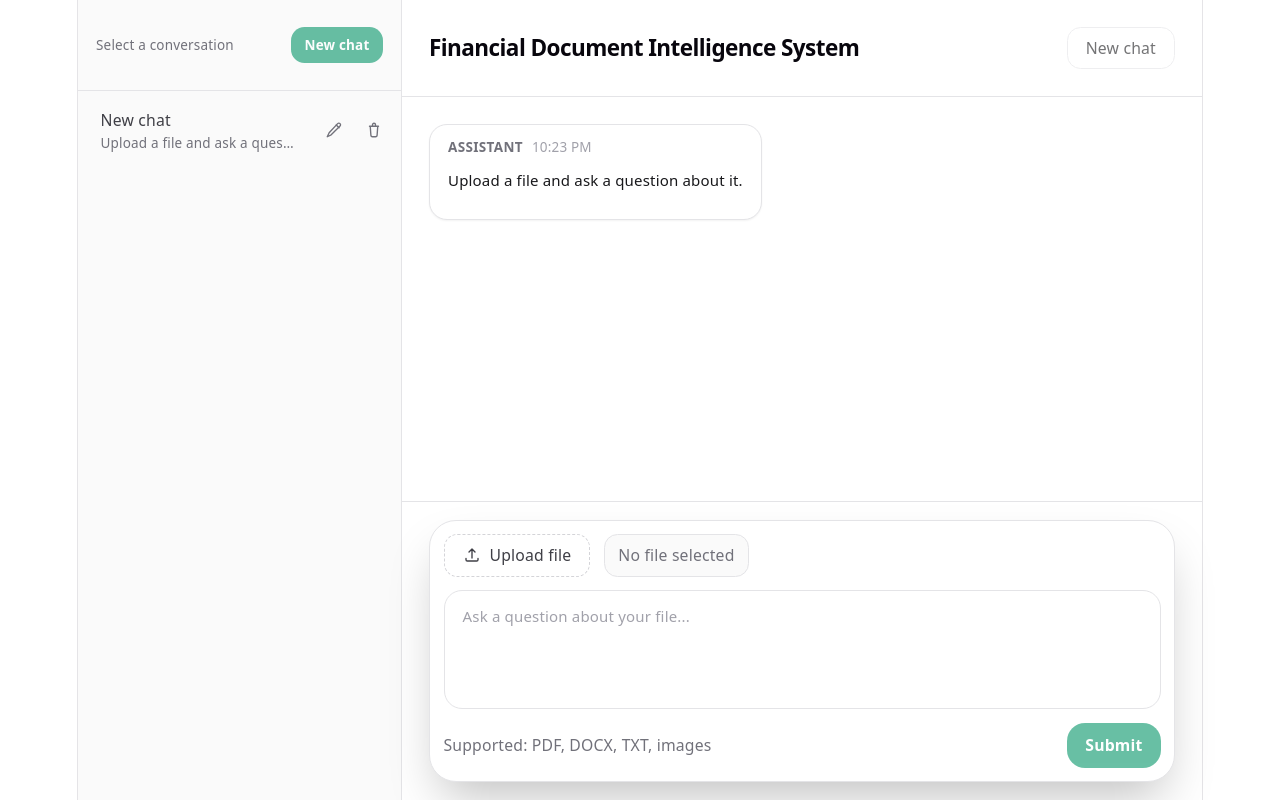
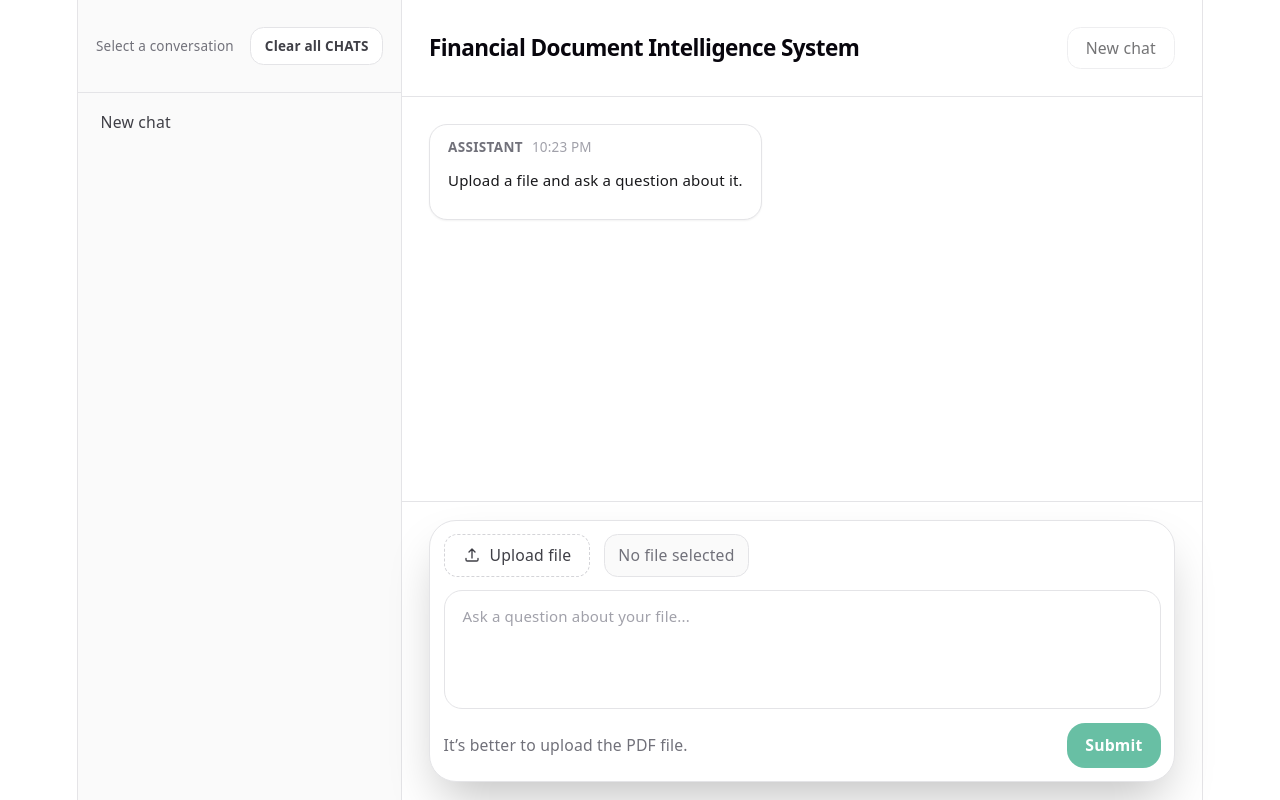
Before and after one commit to SaeedLotfi/financial-document-intelligence-ui, a React (Vite) app: page / in a window 1280 px wide. Built offline with nearby package versions, Linux system fonts and the light colour scheme.

Commit message:
feat: resolve multiple file uploads

```diff
--- a/src/App.tsx
+++ b/src/App.tsx
@@ -284,6 +284,12 @@ export default function App() {
     setChatTitle(chatId, title.trim())
   }
 
+  function handleClearAllChats() {
+    const newChat = createChat()
+    setChats([newChat])
+    setActiveChatId(newChat.id)
+  }
+
   return (
     <div dir="ltr" className="min-h-screen bg-white text-zinc-900">
       <div className="mx-auto flex h-screen max-w-6xl">
@@ -294,6 +300,7 @@ export default function App() {
           onDeleteChat={handleDeleteChat}
           onRenameChat={handleRenameChat}
           onNewChat={handleNewChat}
+          onClearAllChats={handleClearAllChats}
           disableNewChat={!canCreateNewChat}
         />
 
@@ -314,6 +321,7 @@ export default function App() {
           </main>
 
           <ChatComposer
+            key={resolvedActiveChatId}
             onSubmit={handleSubmit}
             requireFile={!activeChat?.documentUploaded}
             showUpload={!activeChat?.documentUploaded}
--- a/src/components/ChatComposer.tsx
+++ b/src/components/ChatComposer.tsx
@@ -97,7 +97,7 @@ export default function ChatComposer({
             />
 
             <div className="flex items-center justify-between gap-3">
-              <p className="text-xs text-zinc-500 sm:text-sm">Supported: PDF, DOCX, TXT, images</p>
+              <p className="text-xs text-zinc-500 sm:text-sm">It’s better to upload the PDF file.</p>
 
               <button
                 className="inline-flex items-center gap-2 rounded-2xl bg-emerald-600 px-4 py-2.5 text-sm font-semibold text-white transition hover:bg-emerald-500 disabled:cursor-not-allowed disabled:opacity-60"
--- a/src/components/ChatSidebar.tsx
+++ b/src/components/ChatSidebar.tsx
@@ -8,6 +8,7 @@ type Props = {
   onDeleteChat: (chatId: string) => void
   onRenameChat: (chatId: string, title: string) => void
   onNewChat: () => void
+  onClearAllChats: () => void
   disableNewChat?: boolean
 }
 
@@ -17,11 +18,11 @@ export default function ChatSidebar({
   onSelectChat,
   onDeleteChat,
   onRenameChat,
-  onNewChat,
-  disableNewChat = false,
+  onClearAllChats,
 }: Props) {
   const [editingChatId, setEditingChatId] = useState<string | null>(null)
   const [editingTitle, setEditingTitle] = useState<string>('')
+  const [editingOriginalTitle, setEditingOriginalTitle] = useState<string>('')
 
   return (
     <aside className="hidden w-72 flex-col border-r border-zinc-200 bg-zinc-50 sm:flex">
@@ -30,14 +31,17 @@ export default function ChatSidebar({
           <div className="truncate text-xs text-zinc-500">Select a conversation</div>
         </div>
 
+        <div className="flex items-center gap-2">
           <button
-          onClick={onNewChat}
-          className="rounded-xl bg-emerald-600 px-3 py-2 text-xs font-semibold text-white transition hover:bg-emerald-500 disabled:cursor-not-allowed disabled:opacity-60"
+            onClick={onClearAllChats}
+            className="rounded-xl border border-zinc-200 bg-white px-3 py-2 text-xs font-semibold text-zinc-700 transition hover:bg-zinc-50 disabled:cursor-not-allowed disabled:opacity-60"
             type="button"
-          disabled={disableNewChat}
+            disabled={chats.length === 0}
+            title="Remove all chats"
           >
-          New chat
+            Clear all CHATS
           </button>
+        </div>
       </div>
 
       <nav className="flex-1 overflow-y-auto p-2">
@@ -52,69 +56,15 @@ export default function ChatSidebar({
               const isEditing = chat.id === editingChatId
 
               return (
-                <div key={chat.id} className="flex items-stretch gap-1">
-                  {isEditing ? (
-                    <div
-                      className={`min-w-0 flex-1 rounded-xl bg-white px-3 py-2 text-left text-sm shadow-sm ring-1 ring-zinc-200`}
-                    >
-                      <form
-                        onSubmit={(e) => {
-                          e.preventDefault()
-                          onRenameChat(chat.id, editingTitle)
-                          setEditingChatId(null)
-                        }}
-                        className="flex items-center gap-2"
-                      >
-                        <input
-                          value={editingTitle}
-                          onChange={(e) => setEditingTitle(e.target.value)}
-                          autoFocus
-                          className="min-w-0 flex-1 rounded-lg border border-zinc-200 bg-white px-2 py-1 text-sm text-zinc-900 outline-none focus:border-zinc-300"
-                        />
-
-                        <button
-                          type="submit"
-                          className="rounded-lg px-2 py-1 text-zinc-500 transition hover:bg-zinc-50 hover:text-zinc-700"
-                          aria-label="Save title"
-                          title="Save"
-                        >
-                          <svg
-                            xmlns="http://www.w3.org/2000/svg"
-                            viewBox="0 0 24 24"
-                            fill="none"
-                            stroke="currentColor"
-                            strokeWidth="1.8"
-                            className="h-4 w-4"
-                            aria-hidden="true"
-                          >
-                            <path strokeLinecap="round" strokeLinejoin="round" d="M5 13l4 4L19 7" />
-                          </svg>
-                        </button>
-
-                        <button
-                          type="button"
-                          onClick={() => setEditingChatId(null)}
-                          className="rounded-lg px-2 py-1 text-zinc-500 transition hover:bg-zinc-50 hover:text-zinc-700"
-                          aria-label="Cancel editing"
-                          title="Cancel"
-                        >
-                          <svg
-                            xmlns="http://www.w3.org/2000/svg"
-                            viewBox="0 0 24 24"
-                            fill="none"
-                            stroke="currentColor"
-                            strokeWidth="1.8"
-                            className="h-4 w-4"
-                            aria-hidden="true"
-                          >
-                            <path strokeLinecap="round" strokeLinejoin="round" d="M6 18 18 6M6 6l12 12" />
-                          </svg>
-                        </button>
-                      </form>
-                    </div>
-                  ) : (
+                <div key={chat.id} className="group flex items-stretch gap-1">
                   <button
                     onClick={() => onSelectChat(chat.id)}
+                    onDoubleClick={() => {
+                      setEditingChatId(chat.id)
+                      const current = chat.title || ''
+                      setEditingTitle(current)
+                      setEditingOriginalTitle(current)
+                    }}
                     className={`min-w-0 flex-1 rounded-xl px-3 py-2 text-left text-sm transition ${
                       isActive
                         ? 'bg-white text-zinc-900 shadow-sm ring-1 ring-zinc-200'
@@ -122,47 +72,46 @@ export default function ChatSidebar({
                     }`}
                     type="button"
                   >
+                    {isEditing ? (
+                      <input
+                        value={editingTitle}
+                        onChange={(e) => {
+                          const next = e.target.value
+                          setEditingTitle(next)
+                          onRenameChat(chat.id, next)
+                        }}
+                        onBlur={() => setEditingChatId(null)}
+                        onKeyDown={(e) => {
+                          if (e.key === 'Enter') {
+                            e.preventDefault()
+                            ;(e.currentTarget as HTMLInputElement).blur()
+                          }
+                          if (e.key === 'Escape') {
+                            e.preventDefault()
+                            onRenameChat(chat.id, editingOriginalTitle)
+                            setEditingTitle(editingOriginalTitle)
+                            setEditingChatId(null)
+                          }
+                        }}
+                        autoFocus
+                        className="w-full bg-transparent px-0 py-0 text-sm font-medium text-zinc-900 outline-none"
+                        aria-label="Chat title"
+                      />
+                    ) : (
                       <div className="truncate font-medium">{chat.title || 'New chat'}</div>
-                      <div className="mt-0.5 truncate text-xs text-zinc-500">
-                        {chat.messages.at(-1)?.content ?? 'No messages'}
-                      </div>
-                    </button>
                     )}
-
-                  <button
-                    onClick={() => {
-                      setEditingChatId(chat.id)
-                      setEditingTitle(chat.title || '')
-                    }}
-                    className={`flex shrink-0 items-center justify-center rounded-xl px-2 text-zinc-500 transition hover:bg-white/70 hover:text-zinc-700 ${
-                      isActive ? 'bg-white ring-1 ring-zinc-200' : ''
-                    }`}
-                    type="button"
-                    aria-label="Edit chat title"
-                    title="Edit chat title"
-                    disabled={isEditing}
-                  >
-                    <svg
-                      xmlns="http://www.w3.org/2000/svg"
-                      viewBox="0 0 24 24"
-                      fill="none"
-                      stroke="currentColor"
-                      strokeWidth="1.8"
-                      className="h-4 w-4"
-                      aria-hidden="true"
-                    >
-                      <path
-                        strokeLinecap="round"
-                        strokeLinejoin="round"
-                        d="M16.862 3.487a2.25 2.25 0 0 1 3.182 3.182L8.25 18.463 3 21l2.537-5.25L16.862 3.487Z"
-                      />
-                      <path strokeLinecap="round" strokeLinejoin="round" d="M15 5.25 18.75 9" />
-                    </svg>
                   </button>
 
+                  <div
+                    className={`flex shrink-0 items-center justify-center transition-opacity ${
+                      isEditing
+                        ? 'opacity-100'
+                        : 'pointer-events-none opacity-0 group-hover:pointer-events-auto group-hover:opacity-100 group-focus-within:pointer-events-auto group-focus-within:opacity-100'
+                    }`}
+                  >
                     <button
                       onClick={() => onDeleteChat(chat.id)}
-                    className={`flex shrink-0 items-center justify-center rounded-xl px-2 text-zinc-500 transition hover:bg-white/70 hover:text-zinc-700 ${
+                      className={`flex items-center justify-center rounded-xl px-2 py-2 text-zinc-500 transition hover:bg-white/70 hover:text-zinc-700 ${
                         isActive ? 'bg-white ring-1 ring-zinc-200' : ''
                       }`}
                       type="button"
@@ -186,6 +135,7 @@ export default function ChatSidebar({
                       </svg>
                     </button>
                   </div>
+                </div>
               )
             })}
           </div>
```
Lines whose indentation alone changed are shown as unchanged.
